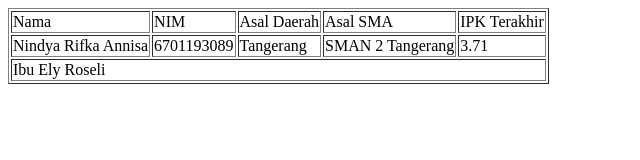
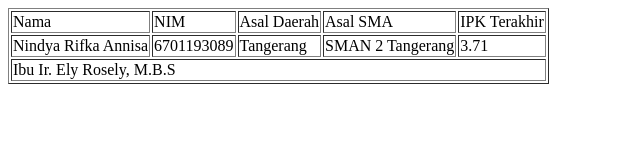
Before and after one commit to ninranisa/6701193089-assessment1pabw, a plain HTML site: page index.html in a window 1280 px wide. Shown: the full height of the page, 0-640 px from the left. Drawn offline with Linux system fonts and the light colour scheme.

Commit message:
commit4-6701193089

```diff
--- a/index.html
+++ b/index.html
@@ -21,7 +21,7 @@
         <td>3.71</td>
     </tr>
     <tr>
-        <td colspan="5">Ibu Ely Roseli</td>
+        <td colspan="5">Ibu Ir. Ely Rosely, M.B.S</td>
     </tr>
 </Table>
 </body>
```
